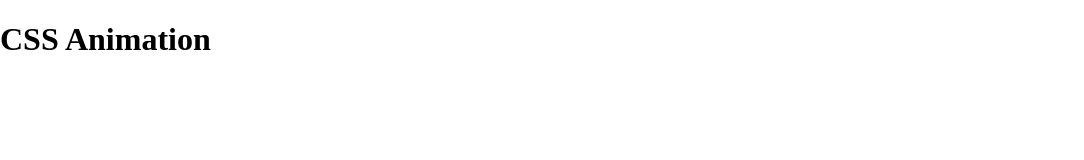
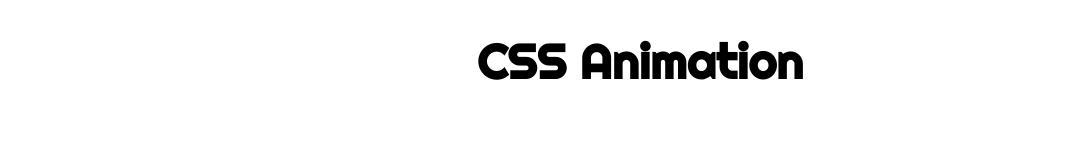
Before and after one commit to su-rajawale/planet-anim, a plain HTML site: page index.html in a window 1280 px wide. Shown: the top 160 px of the page, without its empty margins (0-1084 px from the left). Drawn offline with Linux system fonts and the light colour scheme.

Commit message:
Update styles.css

```diff
--- a/styles.css
+++ b/styles.css
@@ -5,6 +5,14 @@
 html, body {
     margin: 0;
     padding: 0;
+}
+
+h1 {
+  width: 100%;
+  text-align: center;
+  font-family: 'Anton', sans-serif;
+  font-family: 'Righteous', cursive;
+  font-size: 3rem;
 }
 
 div {
```
